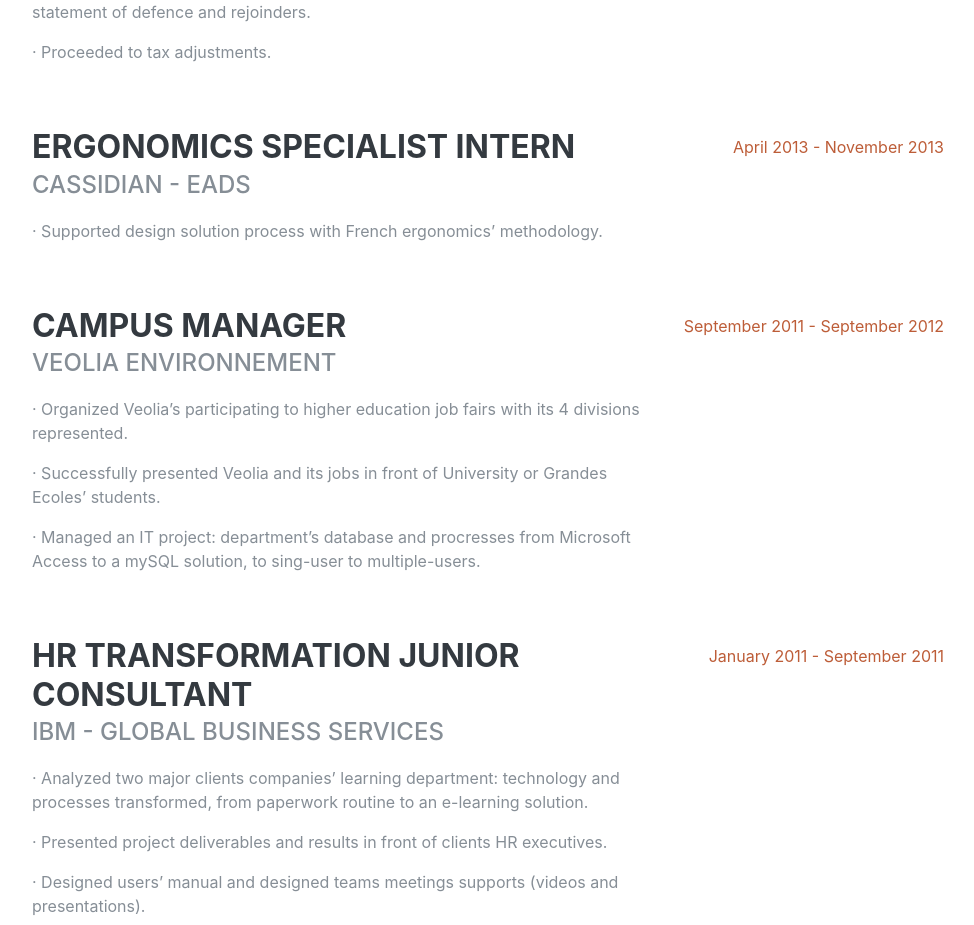
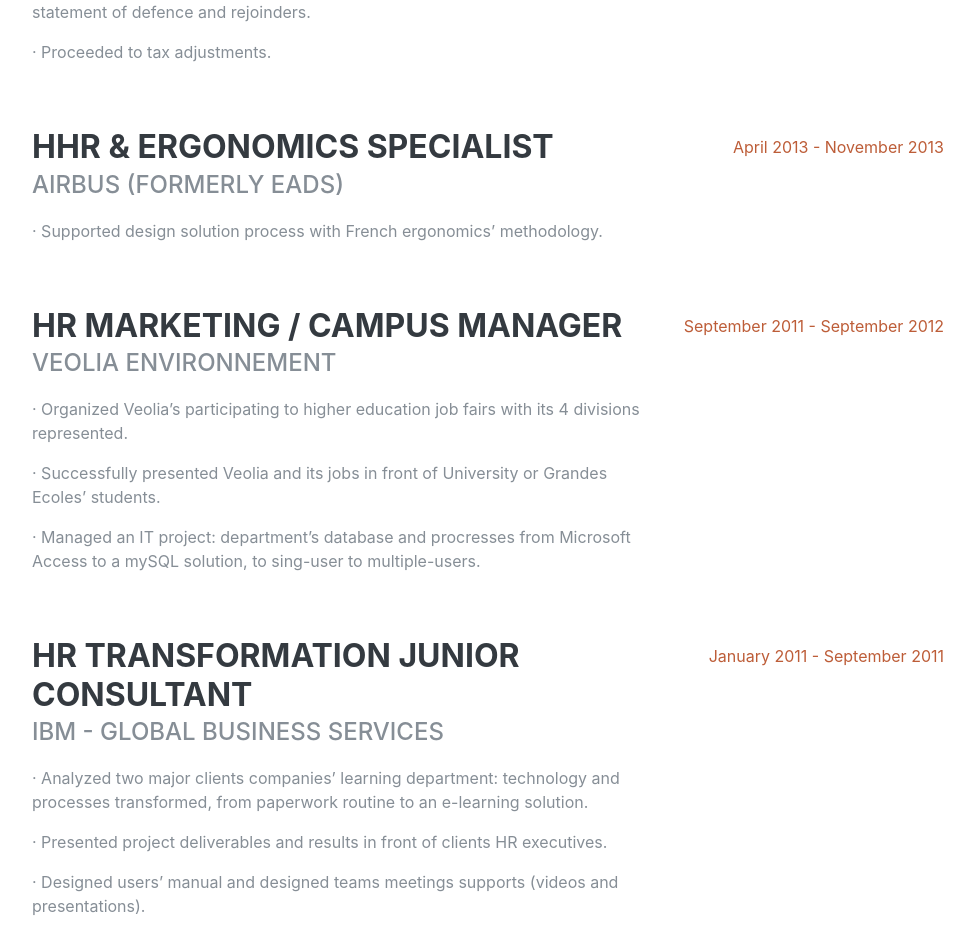
Before and after one commit to code21112/hereismycv, a React (Create React App) app: page / in a window 1280 px wide. Shown: the part 1002-1927 px from the top of the page, without its empty margins (288-1262 px from the left). Built offline with nearby package versions, Linux system fonts and the light colour scheme.

Commit message:
police color changed

```diff
--- a/src/components/Experience.js
+++ b/src/components/Experience.js
@@ -12,15 +12,15 @@
         dates: 'September 2014 - Present',
     },
     {
-        title: 'Ergonomics specialist intern',
-        heading: 'Cassidian - EADS',
+        title: 'hHR & Ergonomics specialist',
+        heading: 'Airbus (formerly EADS)',
         description: [
             "Supported design solution process with French ergonomics’ methodology.",
         ],
         dates: 'April 2013 - November 2013',
     },
     {
-        title: 'Campus manager',
+        title: 'HR marketing / Campus manager',
         heading: 'Veolia environnement',
         description: [
             "Organized Veolia’s participating to higher education job fairs with its 4 divisions represented.",
```
